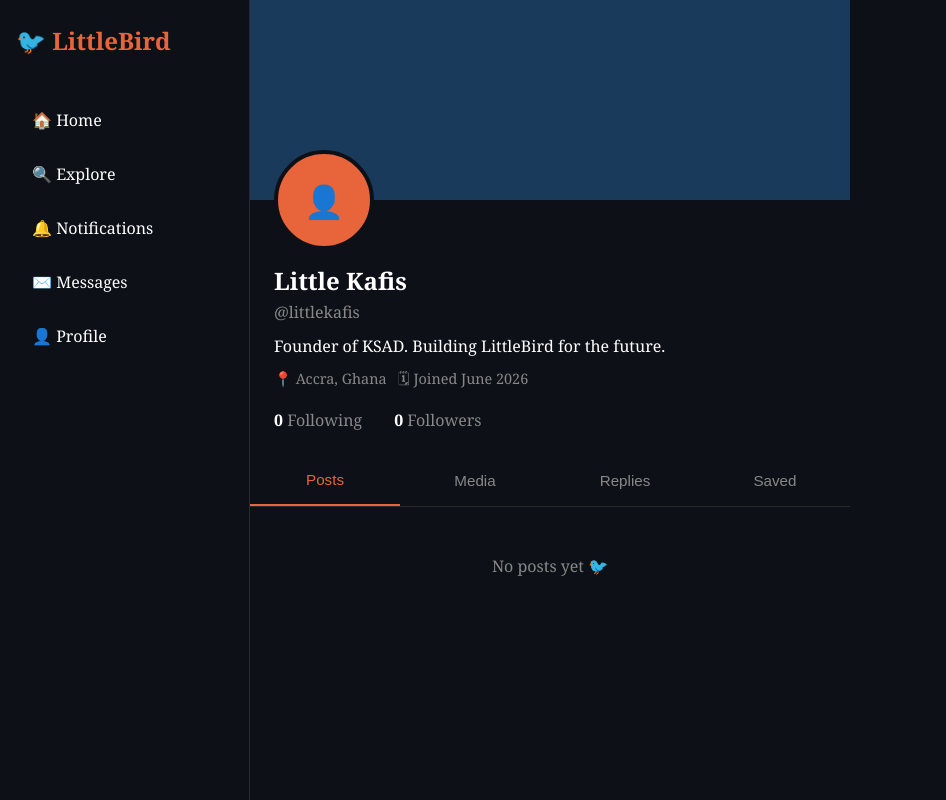
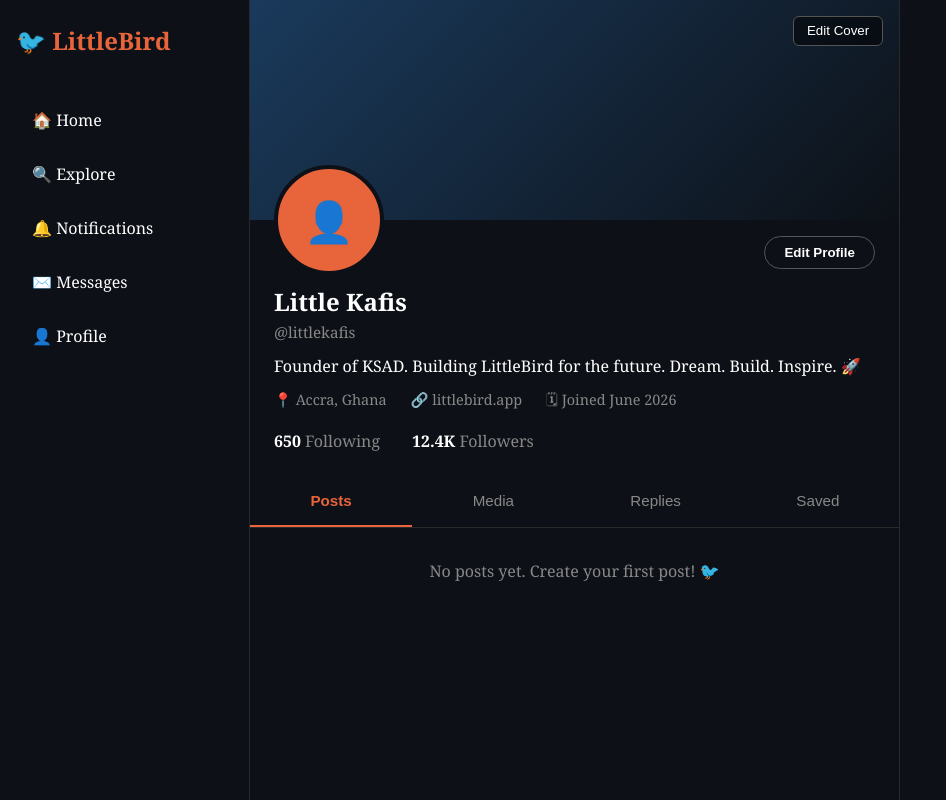
Before and after one commit to littlekafis474-sudo/LittleBird, a Next.js app in the folder frontend/: page /profile in a window 1280 px wide. Shown: the whole page, without its empty margins (0-946 px from the left). Built offline with nearby package versions, Linux system fonts and the light colour scheme.

Commit message:
update profile page UI

```diff
--- a/frontend/src/app/profile/page.tsx
+++ b/frontend/src/app/profile/page.tsx
@@ -1,42 +1,82 @@
+'use client';
+import { useState } from 'react';
 import Sidebar from '@/components/Sidebar';
 
 export default function ProfilePage() {
+  const [activeTab, setActiveTab] = useState('Posts');
+  const tabs = ['Posts', 'Media', 'Replies', 'Saved'];
+
   return (
     <div style={{ display: 'flex', backgroundColor: '#0d1117', minHeight: '100vh' }}>
       <Sidebar />
-      <main style={{ marginLeft: '250px', flex: 1, maxWidth: '600px', color: '#ffffff' }}>
-        <div style={{ height: '200px', backgroundColor: '#1a3a5c', position: 'relative' }}>
+      <main style={{ marginLeft: '250px', flex: 1, maxWidth: '650px', borderRight: '1px solid #2a2a2a', color: '#ffffff' }}>
+
+        {/* Cover Photo */}
+        <div style={{ height: '220px', background: 'linear-gradient(135deg, #1a3a5c, #0d1117)', position: 'relative' }}>
+          <button style={{
+            position: 'absolute', top: '1rem', right: '1rem',
+            background: 'rgba(0,0,0,0.5)', border: '1px solid #555',
+            color: 'white', padding: '0.4rem 0.8rem', borderRadius: '6px', cursor: 'pointer'
+          }}>Edit Cover</button>
+
+          {/* Avatar */}
           <div style={{
-            position: 'absolute', bottom: '-50px', left: '1.5rem',
-            width: '100px', height: '100px', borderRadius: '50%',
+            position: 'absolute', bottom: '-55px', left: '1.5rem',
+            width: '110px', height: '110px', borderRadius: '50%',
             backgroundColor: '#e8643a', border: '4px solid #0d1117',
             display: 'flex', alignItems: 'center', justifyContent: 'center',
-            fontSize: '2rem'
+            fontSize: '2.5rem', cursor: 'pointer'
           }}>👤</div>
         </div>
-        <div style={{ padding: '4rem 1.5rem 1.5rem' }}>
-          <h2 style={{ margin: 0 }}>Little Kafis</h2>
-          <p style={{ color: '#888', margin: '0.25rem 0' }}>@littlekafis</p>
-          <p style={{ margin: '0.75rem 0' }}>Founder of KSAD. Building LittleBird for the future.</p>
-          <p style={{ color: '#888', fontSize: '0.9rem' }}>📍 Accra, Ghana &nbsp; 🗓 Joined June 2026</p>
-          <div style={{ display: 'flex', gap: '2rem', marginTop: '1rem' }}>
-            <div><strong>0</strong> <span style={{ color: '#888' }}>Following</span></div>
-            <div><strong>0</strong> <span style={{ color: '#888' }}>Followers</span></div>
+
+        {/* Edit Profile Button */}
+        <div style={{ display: 'flex', justifyContent: 'flex-end', padding: '1rem 1.5rem 0' }}>
+          <button style={{
+            backgroundColor: 'transparent', border: '1px solid #555',
+            color: 'white', padding: '0.5rem 1.2rem', borderRadius: '20px',
+            cursor: 'pointer', fontWeight: 'bold'
+          }}>Edit Profile</button>
+        </div>
+
+        {/* Profile Info */}
+        <div style={{ padding: '1rem 1.5rem 1.5rem' }}>
+          <h2 style={{ margin: '0 0 0.25rem' }}>Little Kafis</h2>
+          <p style={{ color: '#888', margin: '0 0 0.75rem', fontSize: '0.95rem' }}>@littlekafis</p>
+          <p style={{ margin: '0 0 0.75rem', lineHeight: '1.5' }}>
+            Founder of KSAD. Building LittleBird for the future. Dream. Build. Inspire. 🚀
+          </p>
+          <div style={{ display: 'flex', gap: '1.5rem', color: '#888', fontSize: '0.9rem', marginBottom: '1rem', flexWrap: 'wrap' }}>
+            <span>📍 Accra, Ghana</span>
+            <span>🔗 littlebird.app</span>
+            <span>🗓 Joined June 2026</span>
+          </div>
+          <div style={{ display: 'flex', gap: '2rem' }}>
+            <span><strong style={{ color: 'white' }}>650</strong> <span style={{ color: '#888' }}>Following</span></span>
+            <span><strong style={{ color: 'white' }}>12.4K</strong> <span style={{ color: '#888' }}>Followers</span></span>
           </div>
         </div>
+
+        {/* Tabs */}
         <div style={{ display: 'flex', borderBottom: '1px solid #2a2a2a' }}>
-          {['Posts', 'Media', 'Replies', 'Saved'].map((tab) => (
-            <button key={tab} style={{
+          {tabs.map((tab) => (
+            <button key={tab} onClick={() => setActiveTab(tab)} style={{
               flex: 1, padding: '1rem', background: 'none', border: 'none',
-              color: tab === 'Posts' ? '#e8643a' : '#888', cursor: 'pointer',
-              borderBottom: tab === 'Posts' ? '2px solid #e8643a' : 'none',
-              fontSize: '0.95rem'
+              color: activeTab === tab ? '#e8643a' : '#888',
+              borderBottom: activeTab === tab ? '2px solid #e8643a' : '2px solid transparent',
+              cursor: 'pointer', fontSize: '0.95rem', fontWeight: activeTab === tab ? 'bold' : 'normal',
+              transition: 'all 0.2s'
             }}>{tab}</button>
           ))}
         </div>
-        <div style={{ padding: '3rem', textAlign: 'center', color: '#888' }}>
-          No posts yet 🐦
+
+        {/* Tab Content */}
+        <div style={{ padding: '2rem', textAlign: 'center', color: '#888' }}>
+          {activeTab === 'Posts' && <p>No posts yet. Create your first post! 🐦</p>}
+          {activeTab === 'Media' && <p>No media yet.</p>}
+          {activeTab === 'Replies' && <p>No replies yet.</p>}
+          {activeTab === 'Saved' && <p>No saved posts yet.</p>}
         </div>
+
       </main>
     </div>
   );
```
